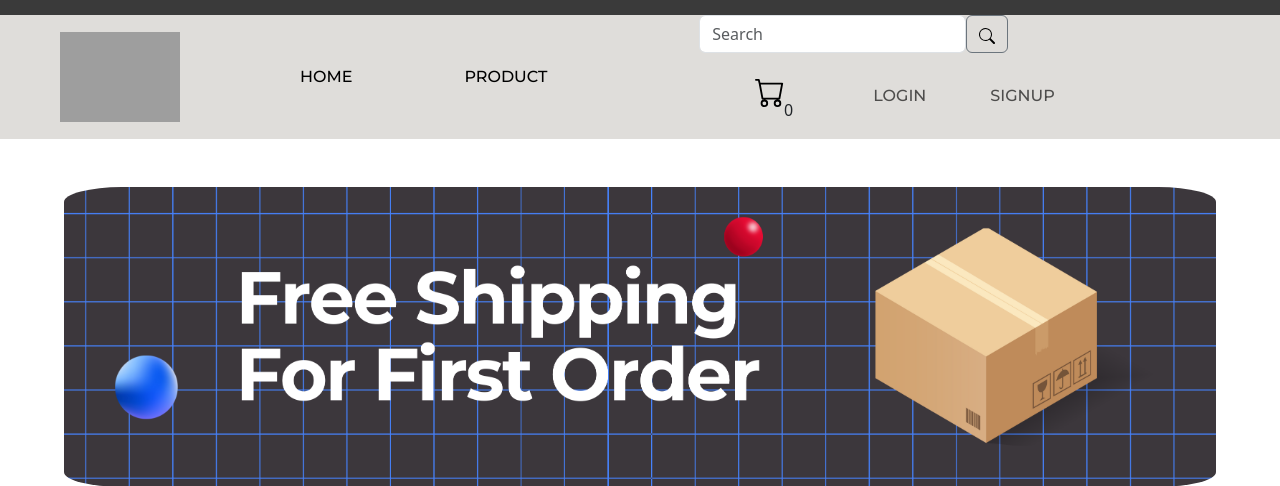
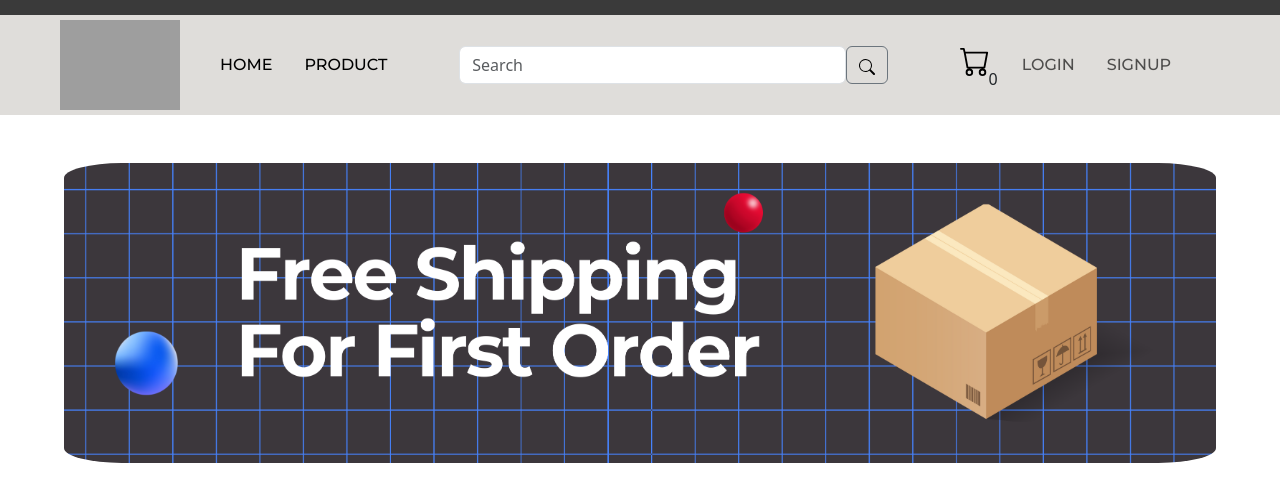
Before and after one commit to BKOPYZ/kendoshop, a Django app: page /product/ in a window 1280 px wide. Shown: the top 486 px of the page. Run offline with Django 5.2, Linux system fonts and the light colour scheme; data comes from the database, SQL or seed files in the repository; some libraries are stand-ins or nearby versions; grey boxes are pictures that could not be loaded.

```diff
--- a/templates/core/header.html
+++ b/templates/core/header.html
@@ -27,11 +27,11 @@
                     <span class="navbar-toggler-icon"></span>
                 </button>
                 <div class="collapse navbar-collapse" id="navbarNav">
-                    <ul class="navbar-nav mx-5">
-                        <li class="nav-item mx-5">
+                    <ul class="navbar-nav mx-2">
+                        <li class="nav-item mx-2">
                             <a class="nav-link active montserrat-light" href="{% url 'core:home' %}">HOME</a>
                         </li>
-                        <li class="nav-item mx-5">
+                        <li class="nav-item mx-2">
                             <a class="nav-link active montserrat-light" href="{% url 'core:product' %}">PRODUCT</a>
                         </li>
                     </ul>
@@ -44,8 +44,8 @@
                             <button class="btn btn-outline-secondary my-auto" type="submit"><img
                                     src="{% static 'assets/imgs/search.svg' %}" alt="search"></button>
                         </form>
-                        <ul class="navbar-nav mx-5">
-                            <li class="nav-item mx-5">
+                        <ul class="navbar-nav mx-2">
+                            <li class="nav-item mx-2">
                                 <!--Link to cart page-->
                                 <a href="{% url 'cart:cart' %}" class="nav-link montserrat-light">
                                     <img src="{% static 'assets/imgs/cart.svg' %}" alt="cart" class="img-fluid mt-3"
@@ -54,29 +54,29 @@
                                     style="position: relative; left:80%; bottom: 20%;">{{cart|length}}</span>
                             </li>
                             {% if user.is_authenticated %}
-                            <li class="nav-item mx-4">
+                            <li class="nav-item mx-2">
                                 <!--Link to profile page-->
                                 <a href="{% url 'userauths:profile' %}" class="nav-link montserrat-light">
                                     <img src="{{user.user_profile.url}}" alt="profile" class="img-fluid mt-3"
                                         style="width:50px ; border-radius:50%;">
                                 </a>
                             </li>
-                            <li class="nav-item mx-4 d-flex align-items-center">
+                            <li class="nav-item mx-2 d-flex align-items-center">
                                 <a class="nav-link montserrat-light" href="{% url 'userauths:logout' %}">LOGOUT</a>
                             </li>
 
                             {% if request.user.user_privilege > 1 %}
-                            <li class="nav-item mx-4 d-flex align-items-center">
+                            <li class="nav-item mx-2 d-flex align-items-center">
                                 <a class="nav-link montserrat-light bg-primary rounded"
                                     href="{% url 'moderate:product' %}" style="color: white;">ADMIN</a>
                             </li>
                             {% endif %}
 
                             {% else %}
-                            <li class="nav-item mx-4 d-flex align-items-center">
+                            <li class="nav-item mx-2 d-flex align-items-center">
                                 <a class="nav-link montserrat-light" href="{% url 'userauths:login' %}">LOGIN</a>
                             </li>
-                            <li class="nav-item mx-4 d-flex align-items-center">
+                            <li class="nav-item mx-2 d-flex align-items-center">
                                 <a class="nav-link montserrat-light" href="{% url 'userauths:sign-up' %}">SIGNUP</a>
                             </li>
                             {% endif %}
@@ -125,7 +125,8 @@
             </div>
             <div class="col-6">
                 <div class="d-flex flex-row-reverse">
-                    <a href=""><img src="{% static 'assets/imgs/facebook.png' %}" alt="facebook" class="px-2 me-lg-5"></a>
+                    <a href=""><img src="{% static 'assets/imgs/facebook.png' %}" alt="facebook"
+                            class="px-2 me-lg-5"></a>
                     <a href=""><img src="{% static 'assets/imgs/line.png' %}" alt="line" class="px-2"></a>
                     <a href=""><img src="{% static 'assets/imgs/instragram.png' %}" alt="instragram" class="px-2"></a>
                 </div>
```
Also changed, not shown: templates/moderate/product_detail.html (+26 -6 lines), templates/payment/payment.html (+4 -3 lines). Lines whose indentation alone changed are shown as unchanged.
